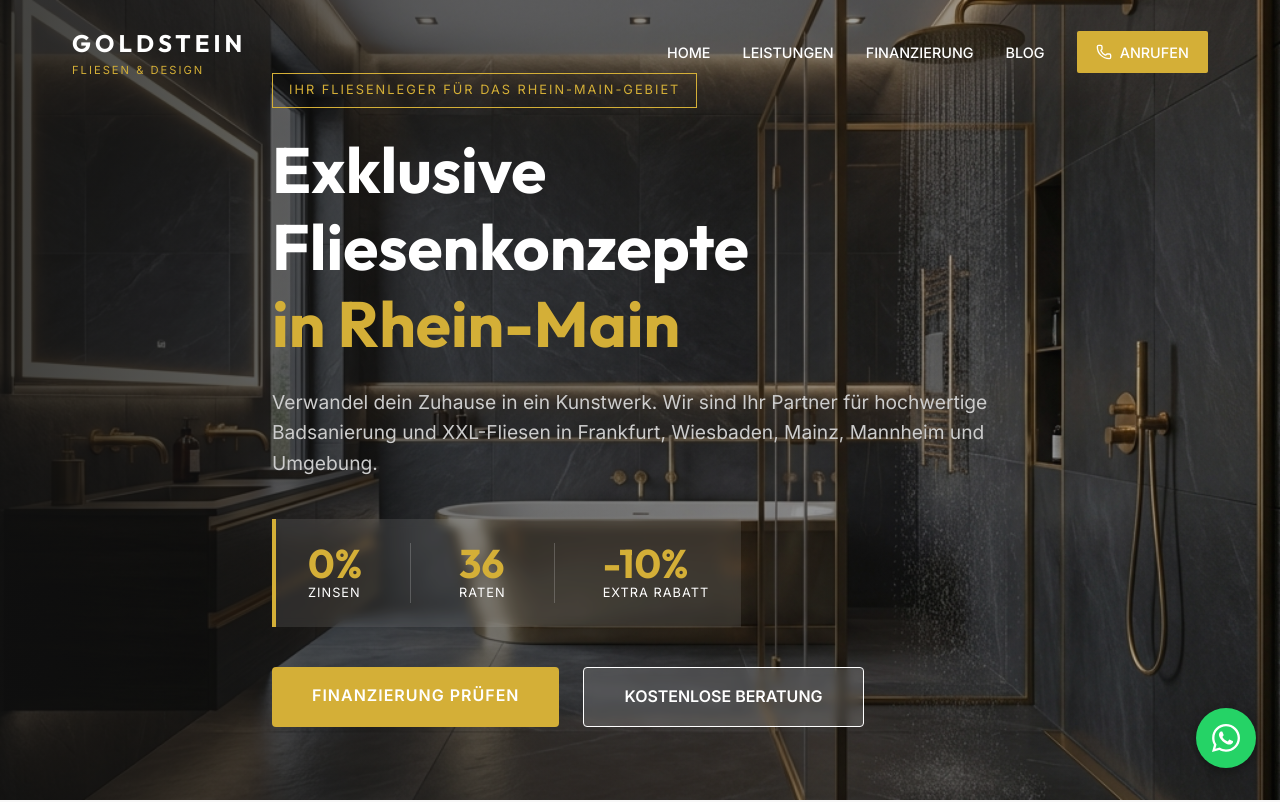
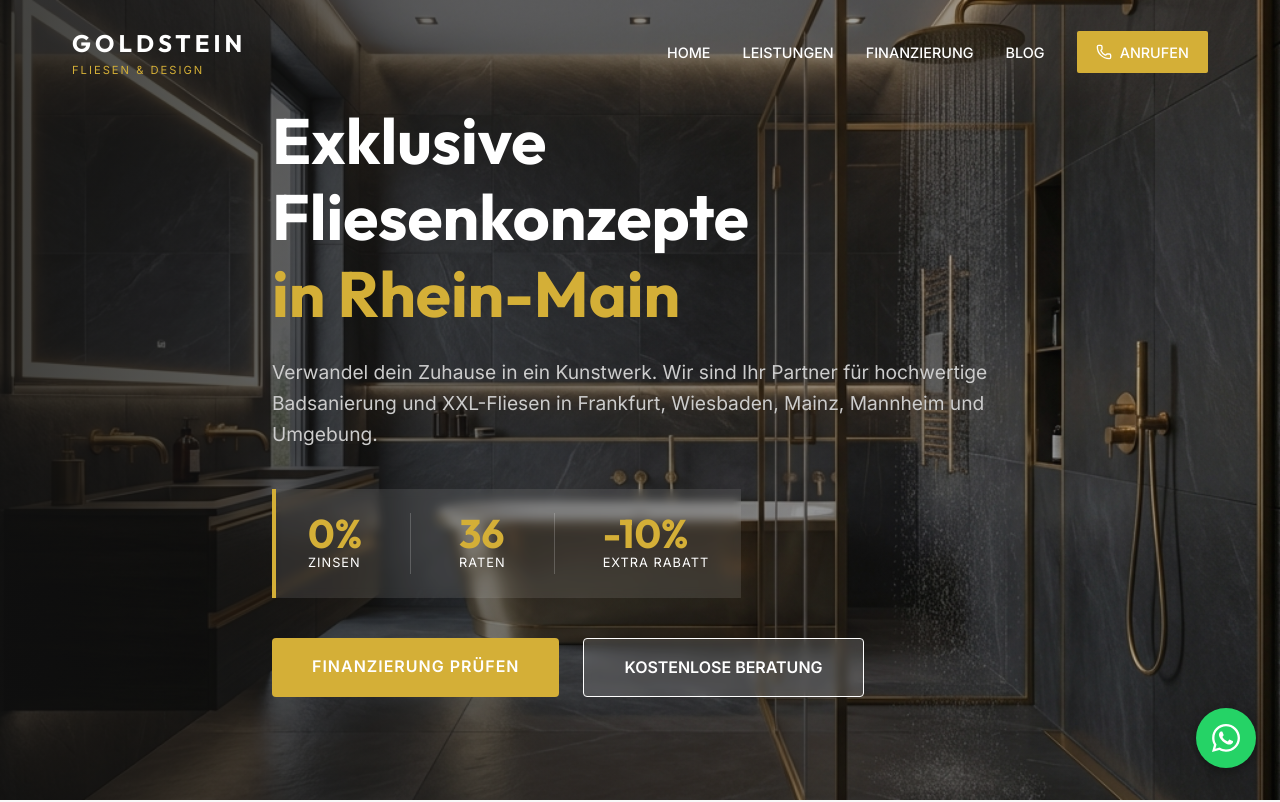
Before and after one commit to bulutone/Goldstein-fliesen, a React (Vite) app: page / in a window 1280 px wide. Shown: the top 802 px of the page. Built offline with nearby package versions, Linux system fonts and the light colour scheme.

Commit message:
Remove hero badge text

```diff
--- a/src/App.jsx
+++ b/src/App.jsx
@@ -263,7 +263,6 @@ function LandingPage() {
       <section id="home" className="hero">
         <div className="hero-overlay"></div>
         <div className="container hero-content">
-          <div className="hero-badge">Ihr Fliesenleger für das Rhein-Main-Gebiet</div>
           <h1>Exklusive Fliesenkonzepte <br /><span className="text-accent">in Rhein-Main</span></h1>
           <p>Verwandel dein Zuhause in ein Kunstwerk. Wir sind Ihr Partner für hochwertige Badsanierung und XXL-Fliesen in Frankfurt, Wiesbaden, Mainz, Mannheim und Umgebung.</p>
           <div className="hero-financing-banner">
```
